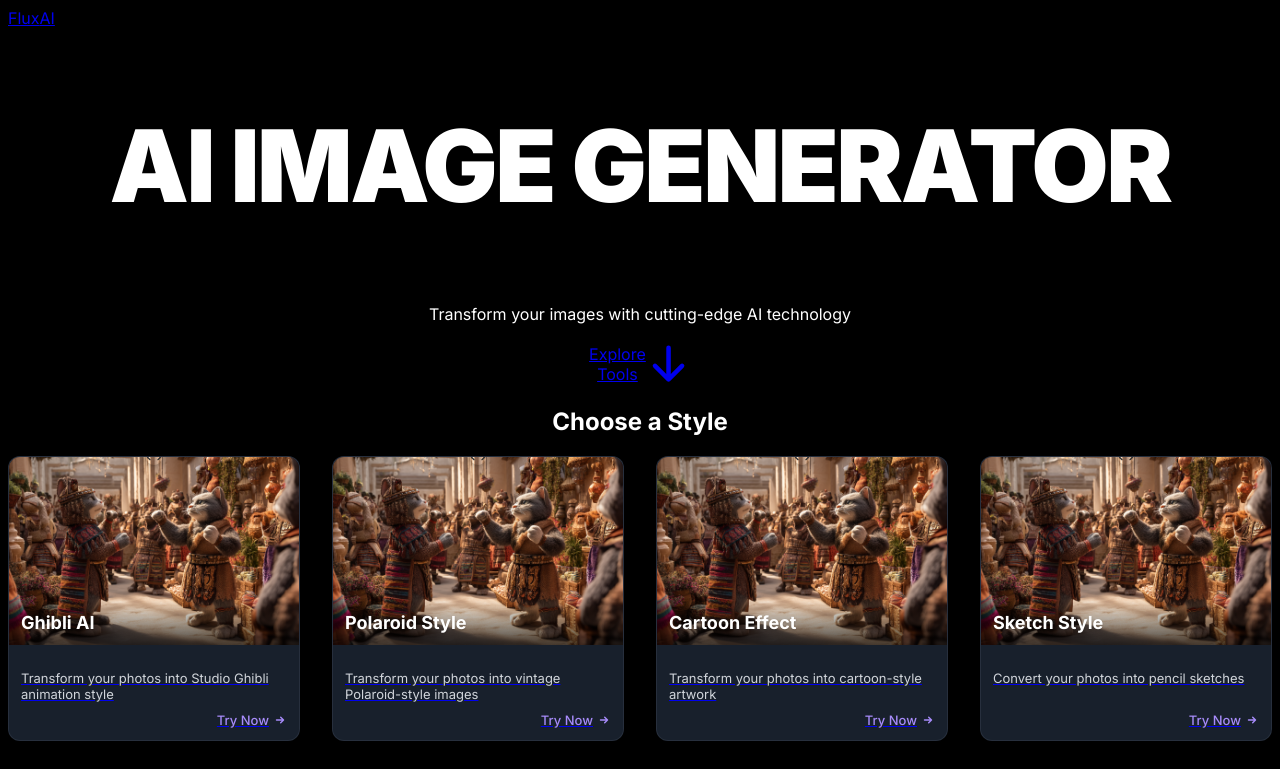
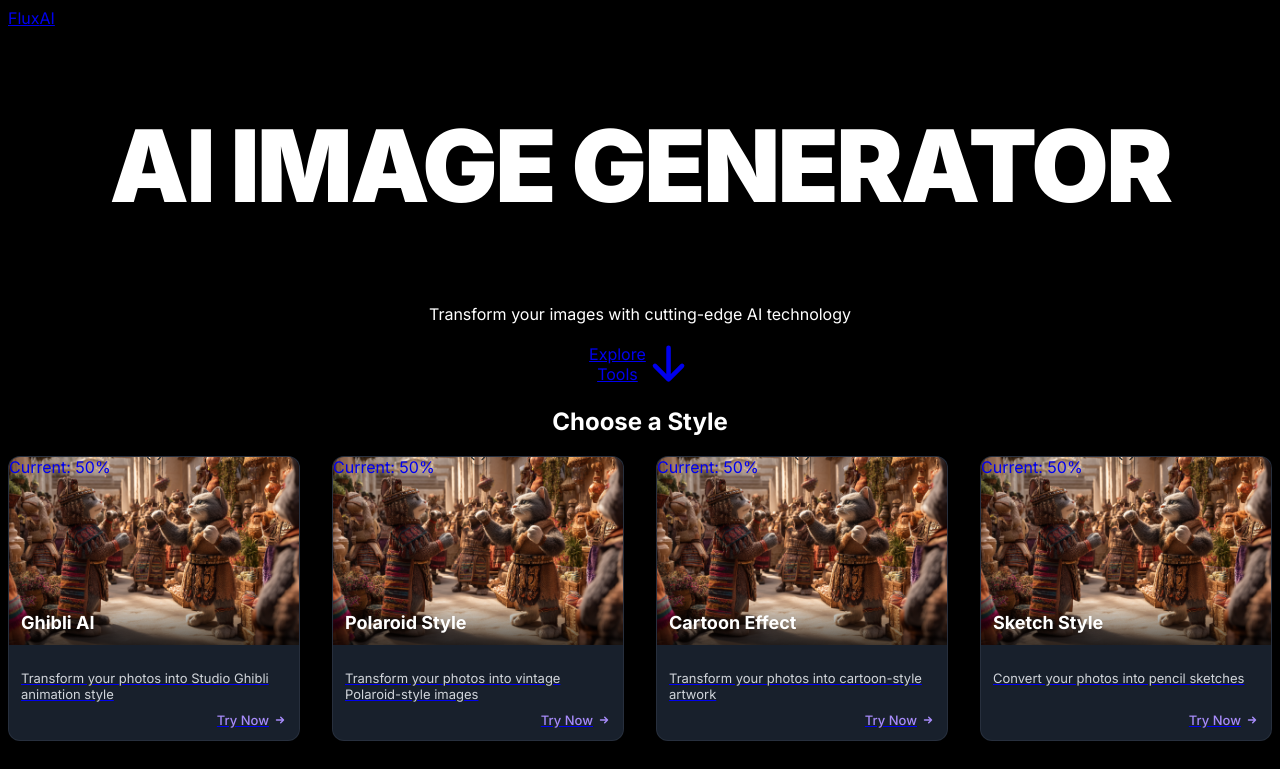
Before and after one commit to rockyandtom/fluxai, a Next.js app: page / in a window 1280 px wide. Shown: the top 769 px of the page. Built offline with nearby package versions, Linux system fonts and the light colour scheme; no server answers.

Commit message:
深度修复图片比较组件：1.禁用CSP策略解决资源加载问题 2.修复触摸事件处理 3.优化滑块UI 4.添加调试信息

```diff
--- a/next.config.js
+++ b/next.config.js
@@ -27,7 +27,9 @@ const nextConfig = {
       },
     ],
   },
-  // 添加内容安全策略配置
+  // 暂时禁用内容安全策略，以便开发测试期间可以正常加载所有资源
+  // 在生产环境应该重新配置更严格的CSP规则
+  /*
   async headers() {
     return [
       {
@@ -41,6 +43,7 @@ const nextConfig = {
       }
     ];
   }
+  */
 };
 
 module.exports = nextConfig;
--- a/src/components/ImageCompare.tsx
+++ b/src/components/ImageCompare.tsx
@@ -39,7 +39,7 @@ export default function ImageCompare({
   };
 
   const handleTouchStart = (e: React.TouchEvent) => {
-    e.preventDefault(); // 防止触摸时触发其他事件
+    // 注意：不再调用e.preventDefault()，以允许点击链接
     isDragging.current = true;
 
     // 在触摸开始时立即更新位置
@@ -72,6 +72,11 @@ export default function ImageCompare({
   };
 
   const handleTouchMove = (e: TouchEvent) => {
+    // 只有在拖动状态下才阻止默认行为
+    if (isDragging.current) {
+      e.preventDefault();
+    }
+
     if (!isDragging.current || !containerRef.current) return;
 
     const container = containerRef.current;
@@ -93,6 +98,8 @@ export default function ImageCompare({
 
     document.addEventListener('mousemove', handleMouseMove);
     document.addEventListener('mouseup', handleGlobalMouseUp);
+
+    // 将touchmove事件设置为被动模式，以提高性能
     document.addEventListener('touchmove', handleTouchMove as any, { passive: false });
     document.addEventListener('touchend', handleGlobalMouseUp);
 
@@ -110,6 +117,11 @@ export default function ImageCompare({
       className={`relative overflow-hidden select-none touch-none ${className}`}
       style={{ height, width }}
     >
+      {/* 调试显示 */}
+      <div className="absolute top-0 left-0 z-50 text-xs text-white bg-black bg-opacity-50 p-1" style={{ pointerEvents: 'none' }}>
+        Current: {position.toFixed(0)}%
+      </div>
+
       {/* 原始图片（左侧） */}
       <div className="absolute inset-0 w-full h-full">
         <Image
@@ -117,6 +129,7 @@ export default function ImageCompare({
           alt="Before"
           fill
           sizes="100vw"
+          priority={true}
           style={{
             objectFit: 'cover'
           }}
@@ -141,6 +154,7 @@ export default function ImageCompare({
             alt="After"
             fill
             sizes="100vw"
+            priority={true}
             style={{
               objectFit: 'cover'
             }}
@@ -150,20 +164,20 @@ export default function ImageCompare({
 
       {/* 拖动分界线 */}
       <div
-        className="absolute top-0 bottom-0 w-1 bg-white cursor-ew-resize"
+        className="absolute top-0 bottom-0 w-2 bg-white cursor-ew-resize"
         style={{
           left: `${position}%`,
           transform: 'translateX(-50%)',
           zIndex: 10,
-          boxShadow: '0 0 4px rgba(0, 0, 0, 0.5)'
+          boxShadow: '0 0 6px rgba(0, 0, 0, 0.8)'
         }}
         onMouseDown={handleMouseDown}
         onTouchStart={handleTouchStart}
       >
         {/* 圆形滑块手柄 */}
         <div
-          className="absolute top-1/2 left-1/2 w-8 h-8 -translate-x-1/2 -translate-y-1/2 bg-white rounded-full shadow-lg flex items-center justify-center"
-          style={{ boxShadow: '0 0 8px rgba(0, 0, 0, 0.5)' }}
+          className="absolute top-1/2 left-1/2 w-10 h-10 -translate-x-1/2 -translate-y-1/2 bg-white rounded-full shadow-xl flex items-center justify-center"
+          style={{ boxShadow: '0 0 10px rgba(0, 0, 0, 0.8)' }}
         >
           <svg width="16" height="16" viewBox="0 0 24 24" fill="none" xmlns="http://www.w3.org/2000/svg">
             <path d="M18 8L22 12L18 16" stroke="#333" strokeWidth="2" strokeLinecap="round" strokeLinejoin="round"/>
```
